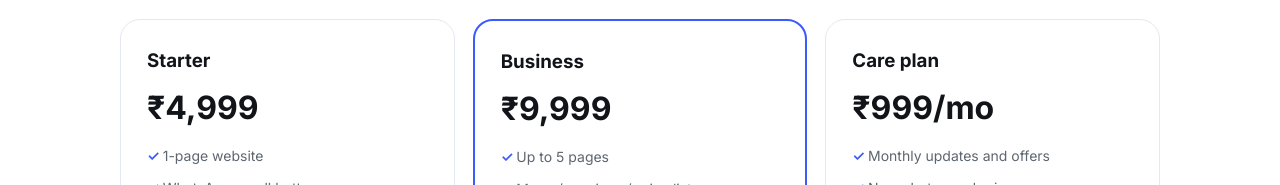
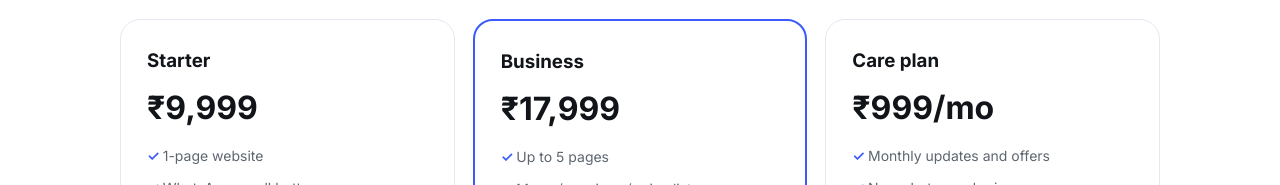
Before and after one commit to jarvis835/web-portfolio, a plain HTML site: page index.html in a window 1280 px wide. Shown: the part 1447-1632 px from the top of the page. Drawn offline with Linux system fonts and the light colour scheme.

Commit message:
Raise prices: Starter ₹9,999, Business ₹17,999
Co-Authored-By: Claude Opus 5.5 <noreply@anthropic.com>
Claude-Session: https://claude.ai/code/session_01R7xryFJTtWqzjbHcKSxzQQ

```diff
--- a/index.html
+++ b/index.html
@@ -72,8 +72,8 @@ footer{padding:30px 0;color:var(--muted);font-size:13px;text-align:center}
 <section>
 <h2>Pricing</h2>
 <div class="plans">
-<div class="plan"><h3>Starter</h3><b>₹4,999</b><ul><li>1-page website</li><li>WhatsApp + call buttons</li><li>Google Maps location</li><li>Mobile friendly</li></ul></div>
-<div class="plan pop"><h3>Business</h3><b>₹9,999</b><ul><li>Up to 5 pages</li><li>Menu / services / price list</li><li>Enquiry or booking form</li><li>Google Business Profile setup</li></ul></div>
+<div class="plan"><h3>Starter</h3><b>₹9,999</b><ul><li>1-page website</li><li>WhatsApp + call buttons</li><li>Google Maps location</li><li>Mobile friendly</li></ul></div>
+<div class="plan pop"><h3>Business</h3><b>₹17,999</b><ul><li>Up to 5 pages</li><li>Menu / services / price list</li><li>Enquiry or booking form</li><li>Google Business Profile setup</li></ul></div>
 <div class="plan"><h3>Care plan</h3><b>₹999/mo</b><ul><li>Monthly updates and offers</li><li>New photos and prices</li><li>Domain and hosting looked after</li></ul></div>
 </div>
 <p style="color:var(--muted);font-size:13px;margin-top:12px">Domain name (about ₹800 to ₹1,200 a year) is bought in the client's name and paid by them.</p>
```
Also changed, not shown: 1 other file.
